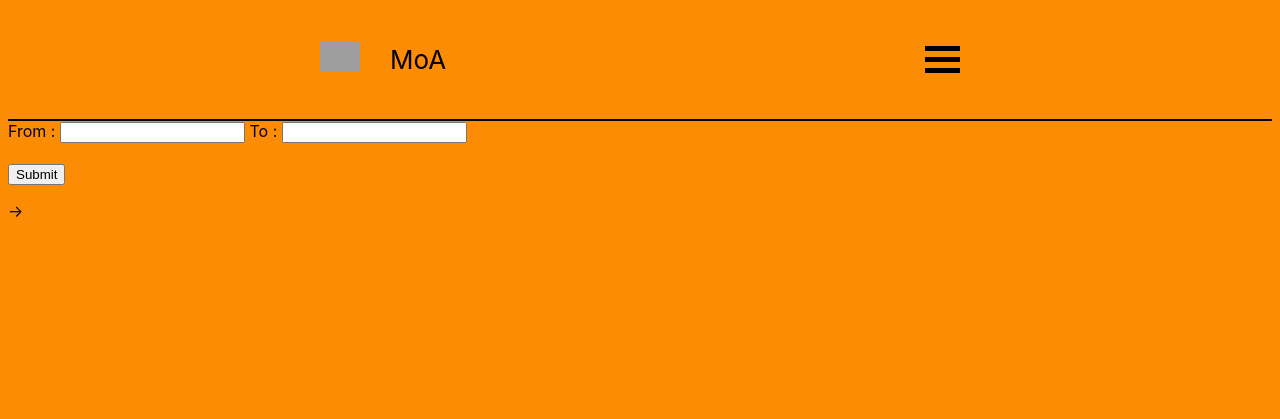
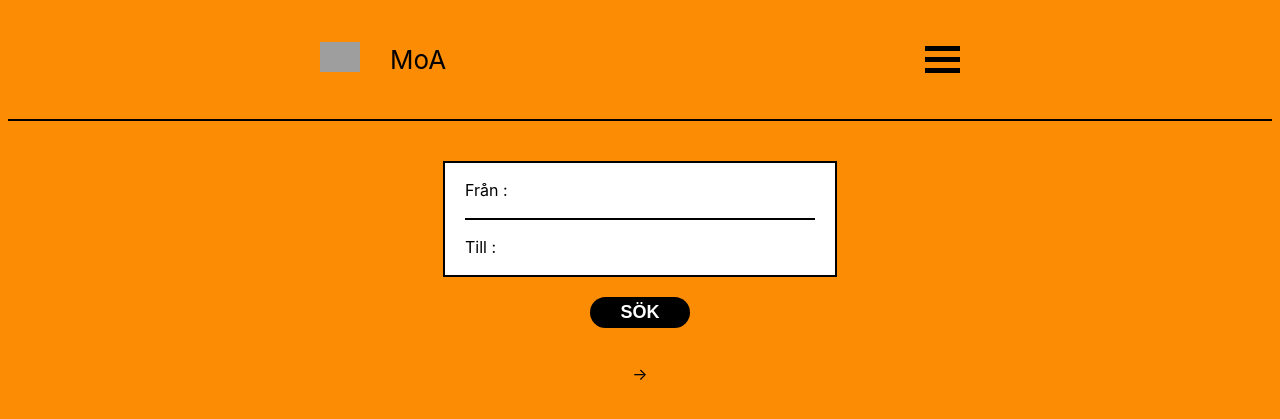
Before and after one commit to danjeltahko/MAGIC_MIRROR, a Flask app: template templates/traffic.html in a window 1280 px wide. Shown: the top 419 px of the page. Run offline with Flask 2, Linux system fonts and the light colour scheme; the template is opened without the code that fills it, so the values that code supplies are empty; parts of the project's set-up code (start-up, migrations or seed data) failed here and were passed over; grey boxes are pictures that could not be loaded.

Commit message:
improved user-traffic and fixed bugg with empty form POST

```diff
--- a/app.py
+++ b/app.py
@@ -15,7 +15,7 @@
 
 app = Flask(__name__)
 app.config['SECRET_KEY'] = 'secret!'
-app.config['DEBUG'] = False
+app.config['DEBUG'] = True
 socketio = SocketIO(app)
 
 thread = Thread()
@@ -50,19 +50,26 @@
 def adjust_traffic():
 
     if request.method == 'POST':
+
         train_from = request.form['From']
         train_tooo = request.form['To']
+
+        if (len(train_from) == 0):
+            train_from = MoA.last_from_station
+        if (len(train_tooo) == 0):
+            train_tooo = MoA.last_tooo_station
 
         # If new search is same as before: do nothing
         if (train_from == MoA.last_from_station and train_tooo == MoA.last_tooo_station):
             MoA.log_data("App Route /traffic 'POST' request: same stations as before, refresh travel")
+            return render_template('traffic.html', trains=MoA.get_travel())
         # If 'from' is same but 'to' is different: new id search for 'to'
         elif (train_from == MoA.last_from_station and train_tooo != MoA.last_tooo_station):
             MoA.log_data(f"App Route /traffic 'POST' request: new to_station={train_tooo}")
             MoA.set_new_tooo_station(train_tooo)
         # If 'from' is different but 'to' is same: new id search for 'from'
         elif (train_from != MoA.last_from_station and train_tooo == MoA.last_tooo_station):
-            MoA.log_data(f"App Route /traffic 'POST' request: new fromstation={train_from}")
+            MoA.log_data(f"App Route /traffic 'POST' request: new from_station={train_from}")
             MoA.set_new_from_station(train_from)
         # If both searches are different: new id search for both stations
         else:
@@ -128,6 +135,7 @@
                 MoA.set_new_travel()
                 MoA.sl_new = False
                 MoA.log_data(f"App Thread SL: new time of nearest train departure={MoA.get_nearest_trip_time().strftime('%H:%M:%S')}")
+                print("Time passed")
             # if somethings wrong??
             else:
                 print("App Thread SL = something is wrong..")
--- a/static/css/style.css
+++ b/static/css/style.css
@@ -127,3 +127,46 @@
     text-decoration: none;
     text-align: center;
 }
+
+.topright {
+    padding-top: 20px;
+    display: flex;
+    flex-direction: column;
+    align-items: center;
+}
+
+.form {
+    display: flex;
+    flex-direction: column;
+    align-items: center;
+}
+
+.form__input {
+    width:350px;
+    background-color: white;
+    padding: 0 20px 0 20px;
+    margin-top: 40px;
+    margin-bottom: 20px;
+    border: solid black 2px;
+}
+
+.form__textinput {
+    border: none;
+    font-size: 18px;
+    padding-right: 50px;
+}
+
+.form__submit {
+    background-color: black;
+    border: none;
+    font-size: 18px;
+    font-weight: bold;
+    padding: 5px 30px;
+    border-radius: 20px;
+    color: white;
+    cursor: pointer;
+}
+
+.form__submit:hover {
+    background-color: rgb(70, 69, 69);
+}
--- a/templates/traffic.html
+++ b/templates/traffic.html
@@ -28,19 +28,24 @@
     </header>
     <div class="header__breaker"></div>
     <main>
-        <form action="/traffic/" method="post">
-            <label for="From">From :</label>
-            <input type="text" id="From" name="From">
-
-            <label for="To">To :  </label>
-            <input type="text" id="To" name="To"><br><br>
-
-            <input type="submit" value="Submit">
+        <form class="form" action="/traffic/" method="POST">
+            <div class="form__input">
+                <p>
+                    <label class="form__label" for="From">Från :</label>
+                    <input class="form__textinput" type="text" name="From" placeholder="{{ trains[0].origin_name }}">
+                </p>
+                <div class="header__breaker"></div>
+                <p>
+                    <label class="form__label" for="To">Till :</label>
+                    <input class="form__textinput" type="text" name="To" placeholder="{{ trains[0].destin_name }}">
+                </p>
+            </div>
+            <button class="form__submit" type="submit" value="Submit">SÖK</button>
         </form>
         <div class="topright" id="right">
             <p>{{ trains[0].origin_name }} -> {{ trains[0].destin_name }}</p>
             {% for trip in trains %}
-                <p>{{ trip.origin_time }} -> {{ trip.destin_time }}</p>
+                <p>{{ trip.origin_time[9:14] }} -> {{ trip.destin_time[9:14] }}</p>
             {% endfor %}
         </div>
     </main>
```
